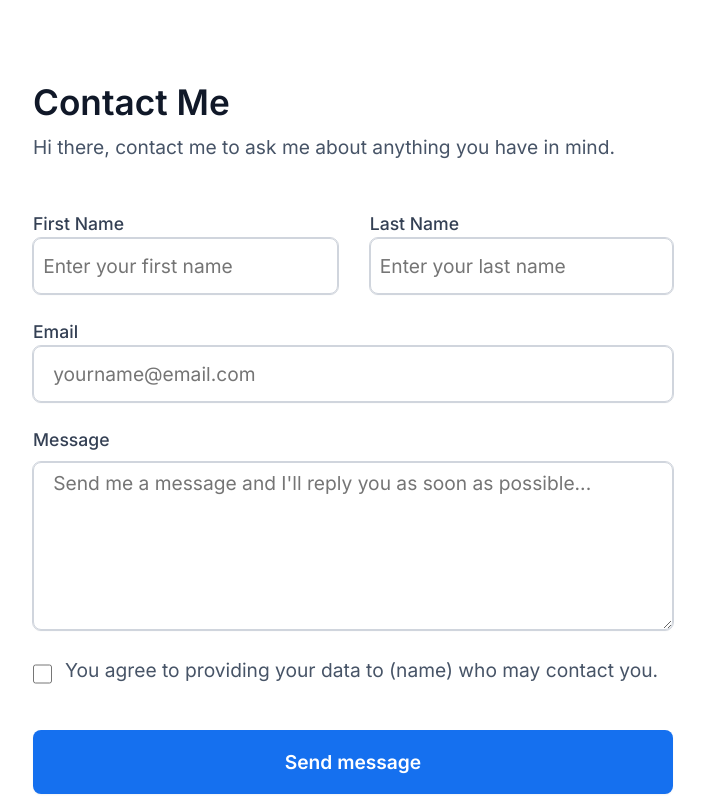
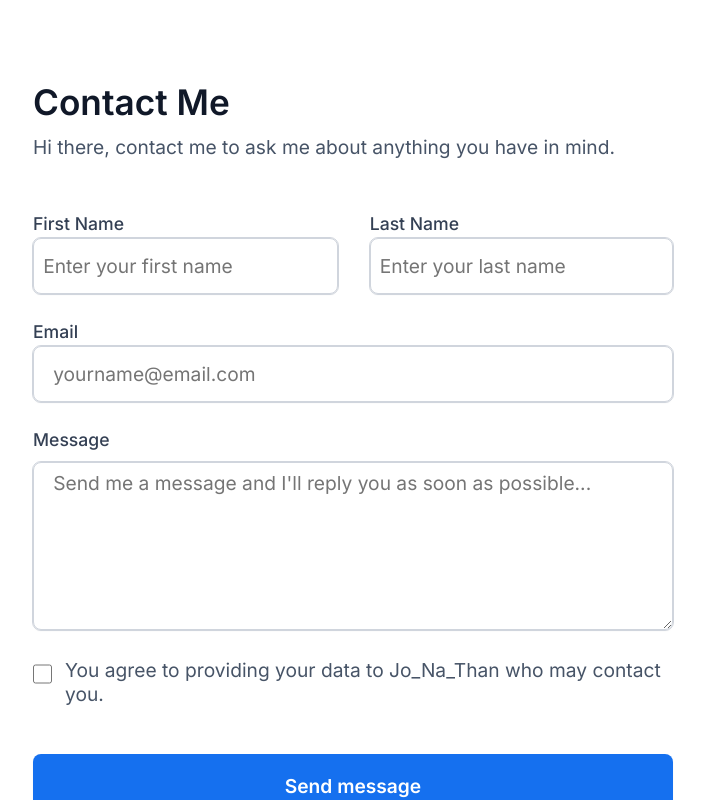
Before and after one commit to Jozz77/Linktree--HNG, a React (Create React App) app in the folder linktree/: page /contact in a window 1280 px wide. Shown: the top 800 px of the page, without its empty margins (287-992 px from the left). Built offline with nearby package versions, Linux system fonts and the light colour scheme.

Commit message:
Feature: add a variable containing my name

```diff
--- a/linktree/src/Contact.js
+++ b/linktree/src/Contact.js
@@ -7,6 +7,7 @@ import I4G from './img/I4G.svg'
 
 export default function
 () {
+    const name = "Jo_Na_Than"
   return (
     <body>
         <section className='contact'>
@@ -36,7 +37,7 @@ export default function
 
                <div className='check-span'>
                     <input type="checkbox" id='checkbox'  required />
-                    <span>You agree to providing your data to (name) who may contact you.</span>
+                    <span>You agree to providing your data to {name} who may contact you.</span>
                </div>
                 <input type="submit" id='btn__submit' value="Send message" />
             </form>
```
